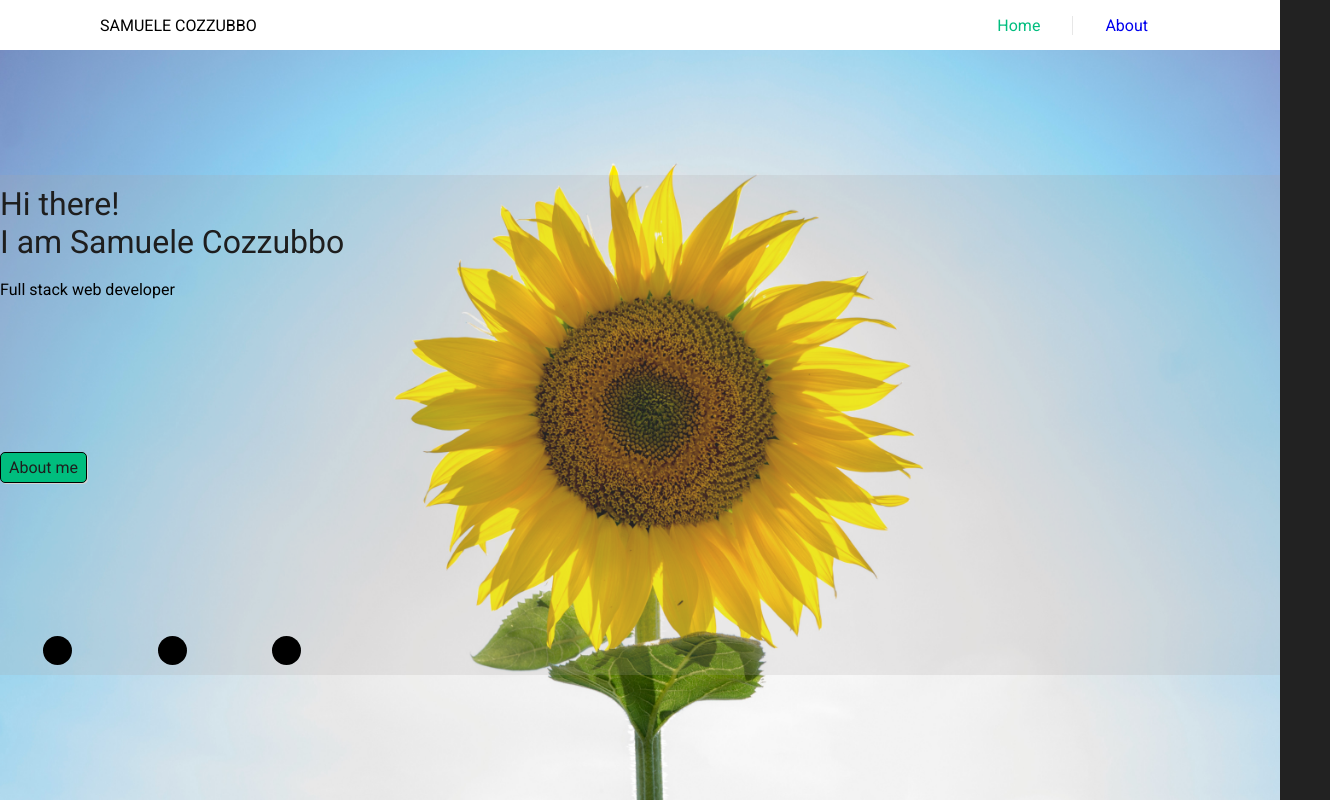
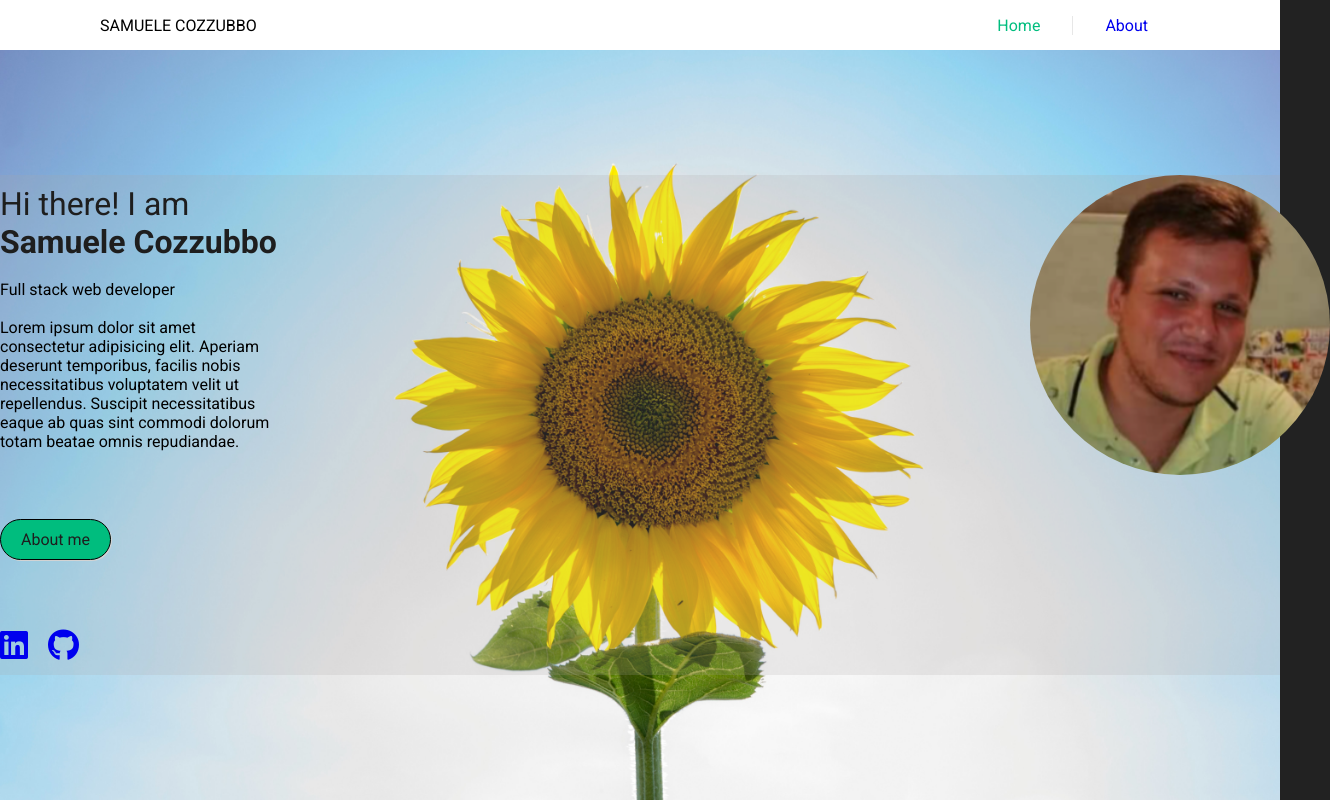
Before and after one commit to samuelecozzubbo/Portfolio_Samuele_Cozzubbo, a Vue app: page / in a window 1280 px wide. Shown: the whole page, 1330 px wide, since content can reach past the window. Built offline with nearby package versions, Linux system fonts and the light colour scheme.

Commit message:
add fontawesome and add icons

```diff
--- a/index.html
+++ b/index.html
@@ -4,7 +4,9 @@
     <meta charset="UTF-8">
     <link rel="icon" href="/favicon.ico">
     <meta name="viewport" content="width=device-width, initial-scale=1.0">
-    <title>Vite App</title>
+    <!-- Fontawesome -->
+    <link rel="stylesheet" href="https://cdnjs.cloudflare.com/ajax/libs/font-awesome/6.6.0/css/all.min.css" integrity="sha512-Kc323vGBEqzTmouAECnVceyQqyqdsSiqLQISBL29aUW4U/M7pSPA/gEUZQqv1cwx4OnYxTxve5UMg5GT6L4JJg==" crossorigin="anonymous" referrerpolicy="no-referrer" />
+    <title>Samuele Cozzubbo</title>
   </head>
   <body>
     <div id="app"></div>
--- a/src/views/Home.vue
+++ b/src/views/Home.vue
@@ -4,6 +4,7 @@ export default {
   data() {
     return {
       jumboBackground: '../src/assets/img/jumbo_back.jpg',
+      avatar: '../src/assets/img/download.png',
     };
   }
 }
@@ -16,31 +17,33 @@ export default {
         <div class="info">
             <div class="text">
               <h1>
-              Hi there! <br> I am Samuele Cozzubbo
+              Hi there! I am  <br> <span class="name">Samuele Cozzubbo</span>
               </h1>
               <br>
               <h4>
                 Full stack web developer
               </h4>
+              <br>
+              <p>
+                Lorem ipsum dolor sit amet consectetur adipisicing elit. Aperiam deserunt temporibus, facilis nobis necessitatibus voluptatem velit ut repellendus. Suscipit necessitatibus eaque ab quas sint commodi dolorum totam beatae omnis repudiandae.
+              </p>
             </div>
             <a class="btn">
             About me
             </a>
             <div class="links">
                 <ul>
-                  <li>
-                    1
+                  <li class="icon">
+                    <a href="#"><i class="fa-brands fa-linkedin"></i></a>
                   </li>
-                  <li>
-                    2
-                  </li>
-                  <li>
-                    3
+                  <li class="icon">
+                    <a href="#"><i class="fa-brands fa-github"></i></a>
                   </li>
                 </ul>
             </div>
         </div>
         <div class="avatar">
+          <img :src="avatar" alt="">
         </div>
       </div>
     </div>
@@ -68,44 +71,57 @@ export default {
     justify-content: space-between;
 
     .info{
+      max-width: 22%;
       padding: 10px 0;
       display: flex;
       flex-direction: column;
       justify-content: space-between;
+      .name{
+        font-weight: bold;
+      }
       h1{
       color: rgb(30, 30, 30);
     }
 
       .btn{
         background:hsla(160, 100%, 37%, 1);
-        border-radius: 5px;
-        padding: 5px 8px;
+        border-radius: 25px;
+        padding: 10px 20px;
         border: 1px solid black;
         box-shadow: 1px 1px lightgray;
         color: rgb(30, 30, 30);
         align-self: flex-start;
+        transition: all 0.2s;
         &:hover{
           cursor: pointer;
           background-color: rgb(30, 30, 30);
           color: hsla(160, 100%, 37%, 1);
+          box-shadow: 0px 0px 15px 5px hsla(160, 100%, 37%, 0.8);
           transition: all 0.2s;
         }
       }
       .links{
         ul{
           display: flex;
+          gap: 20px;
           list-style: none;
-          justify-content: space-around;
-          li{
-            background-color: black;
-            padding: 5px 10px;
-            border-radius: 50%;
+          .icon{
+            font-size: 2rem;
+            &:hover{
+              border-bottom: 1px solid white;
+            }
           };
         }
       }
     }
 
-
+    /* AVATAR */
+    .avatar{
+      img{
+        width: 120%;
+        border-radius: 50%;
+      }
+    }
   }
 }
 </style>
```
Also changed, not shown: src/assets/img/download.png (added).
